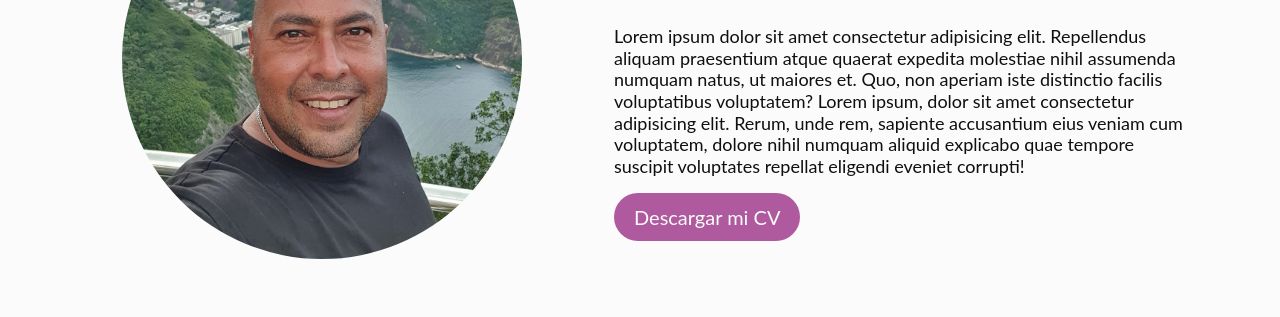
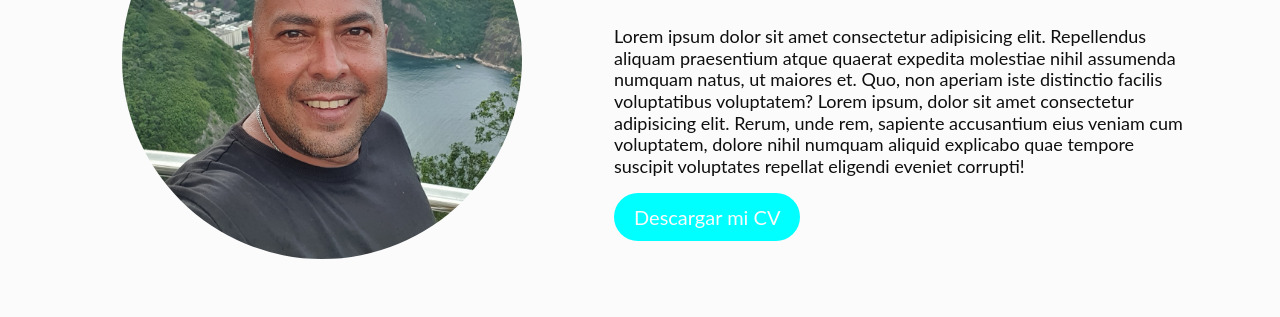
Before and after one commit to lui779/proyecto-2-cod-latam, a plain HTML site: page index.html in a window 1280 px wide. In both pictures the pointer is over the link "Descargar mi CV". Shown: the part 483-800 px from the top of the page. Drawn offline with Linux system fonts and the light colour scheme.

Commit message:
hover y background btn descrga CV

```diff
--- a/css/styles.css
+++ b/css/styles.css
@@ -150,6 +150,10 @@ a.button {
   font-size: 20px;
   display: inline-block;
 }
+a.button:hover {
+  background-color: aqua;
+  transition: background-color o.3s;
+}
 
 section#contacto{
   flex-direction: column;
```
